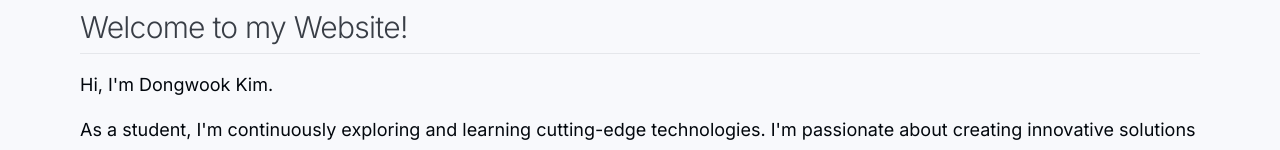
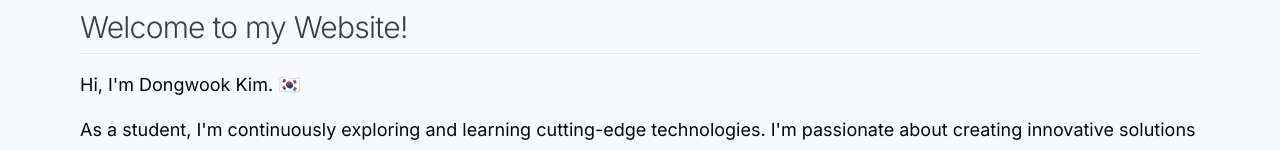
Before and after one commit to dwk601/next-portfolio, a Next.js app: page / in a window 1280 px wide. Shown: the part 143-293 px from the top of the page. Built offline with nearby package versions, Linux system fonts and the light colour scheme.

Commit message:
Add Korean flag emoji and Linux to skills list

```diff
--- a/src/app/page.tsx
+++ b/src/app/page.tsx
@@ -17,7 +17,7 @@ export default function home() {
         <h2 className="title font-light text-muted-foreground">
           Welcome to my Website!
         </h2>
-        <p className="intro">Hi, I'm Dongwook Kim.</p>
+        <p className="intro">Hi, I'm Dongwook Kim. 🇰🇷</p>
         <p className="description">
           As a student, I'm continuously exploring and learning cutting-edge
           technologies. I'm passionate about creating innovative solutions and
@@ -102,6 +102,7 @@ export default function home() {
                   <li>Android Studio</li>
                   <li>Git</li>
                   <li>GitHub</li>
+                  <li>Linux</li>
                 </DialogContent>
               </Dialog>
             </div>
```
